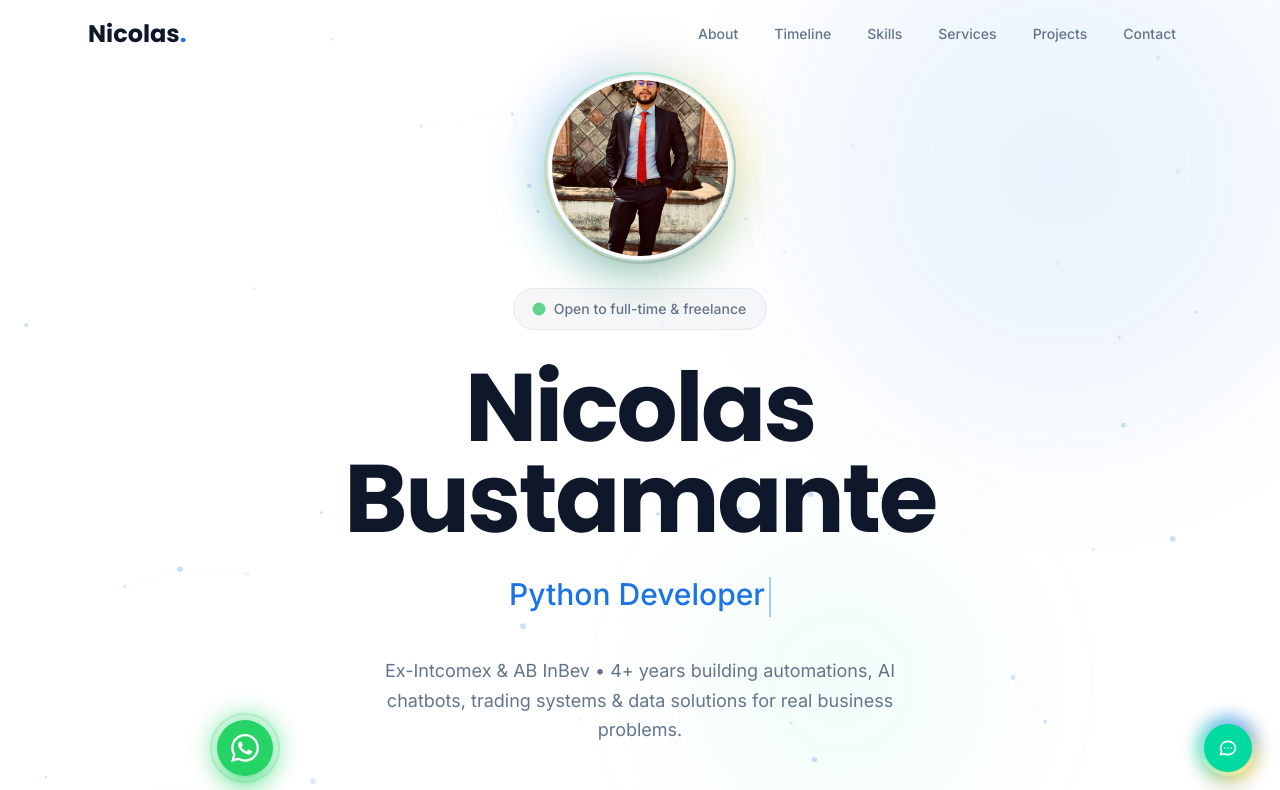
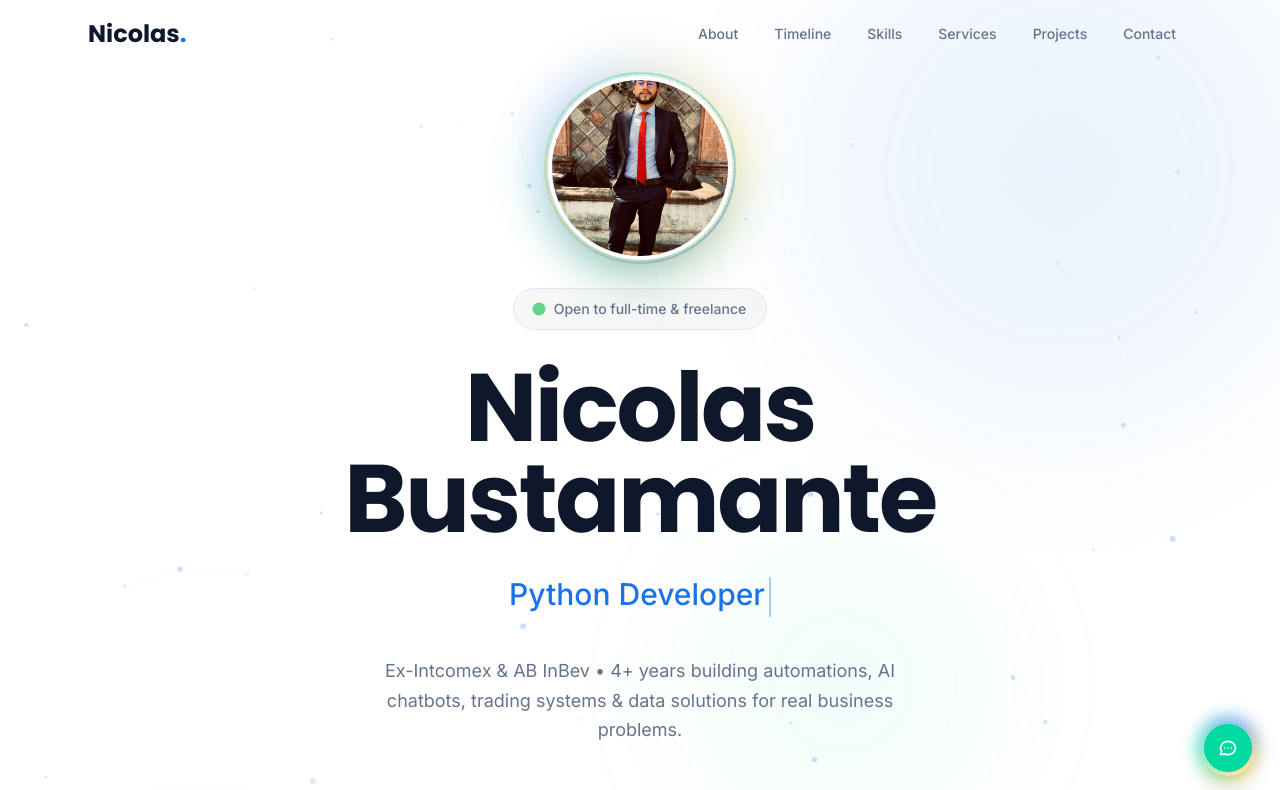
Before and after one commit to ShrPaw/portfolio, a React (Vite) app: page / in a window 1280 px wide. Shown: the top 790 px of the page. Built offline with nearby package versions, Linux system fonts and the light colour scheme; the HTML template or start-up script is replaced by a standard one.

Commit message:
fix: remove WhatsAppFloat sidebar and clean up footer WhatsApp link for a more formal look

```diff
--- a/src/App.tsx
+++ b/src/App.tsx
@@ -11,7 +11,6 @@
 import Contact from "./components/Contact";
 import Footer from "./components/Footer";
 import ChatbotWidget from "./components/ChatbotWidget";
-import WhatsAppFloat from "./components/WhatsAppFloat";
 
 function App() {
   return (
@@ -31,7 +30,6 @@
       </main>
       <Footer />
       <ChatbotWidget />
-      <WhatsAppFloat />
     </div>
   );
 }
--- a/src/components/Footer.tsx
+++ b/src/components/Footer.tsx
@@ -22,10 +22,6 @@
               <svg className="w-3.5 h-3.5" fill="none" stroke="currentColor" viewBox="0 0 24 24"><path strokeLinecap="round" strokeLinejoin="round" strokeWidth={2} d="M3 8l7.89 5.26a2 2 0 002.22 0L21 8M5 19h14a2 2 0 002-2V7a2 2 0 00-2-2H5a2 2 0 00-2 2v10a2 2 0 002 2z" /></svg>
               nbustamante.work@gmail.com
             </a>
-            <a href="https://wa.me/59172512525" target="_blank" rel="noopener noreferrer" className="hover:text-white transition-colors duration-200 flex items-center gap-1.5">
-              <svg className="w-3.5 h-3.5" fill="currentColor" viewBox="0 0 24 24"><path d="M17.472 14.382c-.297-.149-1.758-.867-2.03-.967-.273-.099-.471-.148-.67.15-.197.297-.767.966-.94 1.164-.173.199-.347.223-.644.075-.297-.15-1.255-.463-2.39-1.475-.883-.788-1.48-1.761-1.653-2.059-.173-.297-.018-.458.13-.606.134-.133.298-.347.446-.52.149-.174.198-.298.298-.497.099-.198.05-.371-.025-.52-.075-.149-.669-1.612-.916-2.207-.242-.579-.487-.5-.669-.51-.173-.008-.371-.01-.57-.01-.198 0-.52.074-.792.372-.272.297-1.04 1.016-1.04 2.479 0 1.462 1.065 2.875 1.213 3.074.149.198 2.096 3.2 5.077 4.487.709.306 1.262.489 1.694.625.712.227 1.36.195 1.871.118.571-.085 1.758-.719 2.006-1.413.248-.694.248-1.289.173-1.413-.074-.124-.272-.198-.57-.347m-5.421 7.403h-.004a9.87 9.87 0 01-5.031-1.378l-.361-.214-3.741.982.998-3.648-.235-.374a9.86 9.86 0 01-1.51-5.26c.001-5.45 4.436-9.884 9.888-9.884 2.64 0 5.122 1.03 6.988 2.898a9.825 9.825 0 012.893 6.994c-.003 5.45-4.437 9.884-9.885 9.884m8.413-18.297A11.815 11.815 0 0012.05 0C5.495 0 .16 5.335.157 11.892c0 2.096.547 4.142 1.588 5.945L.057 24l6.305-1.654a11.882 11.882 0 005.683 1.448h.005c6.554 0 11.89-5.335 11.893-11.893a11.821 11.821 0 00-3.48-8.413z" /></svg>
-              WhatsApp
-            </a>
           </div>
           <div className="flex items-center gap-2 text-xs text-[#475569]">
             <span>🇧🇴</span><span>Made in Bolivia with</span>
```
